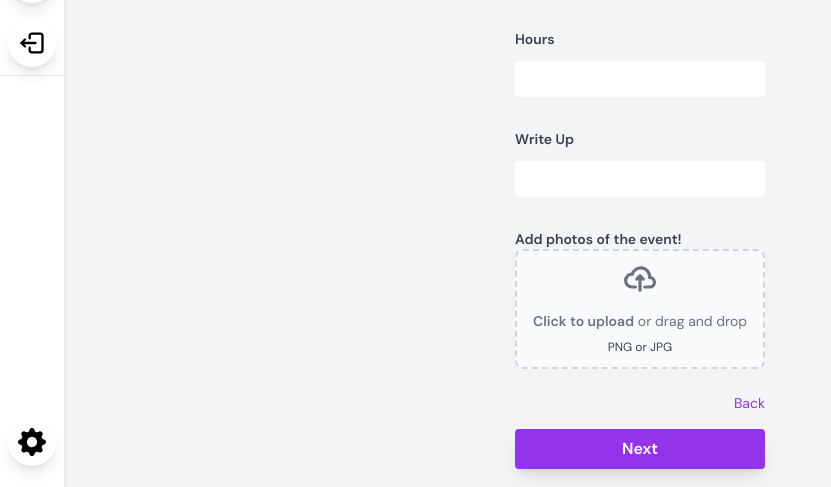
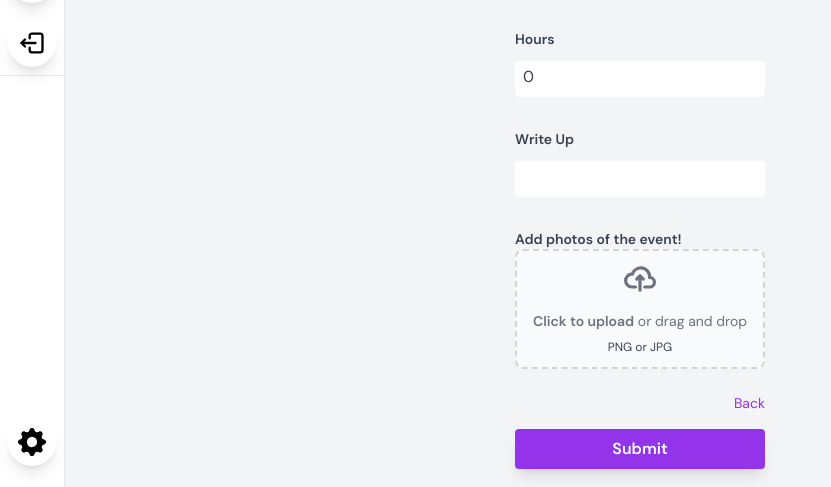
Before and after one commit to phhackforgood/impacttrack, a Next.js app: page /form in a window 1280 px wide. Shown: the part 310-797 px from the top of the page, without its empty margins (0-831 px from the left). Built offline with nearby package versions, Linux system fonts and the light colour scheme.

Commit message:
Fix vercel again

```diff
--- a/src/app/form/page.tsx
+++ b/src/app/form/page.tsx
@@ -11,6 +11,12 @@ function FormPage() {
     const [eventName, setEventName] = React.useState<string>('');
     const [image, setImage] = React.useState<File| null>(null);
     const [error, setError] = React.useState('');
+    const handleFileChange = (event: React.ChangeEvent<HTMLInputElement>) => {
+        const files = event.target.files;
+        if (files && files.length > 0) {
+          setImage(files[0]);
+        }
+      };
 
     const onSubmit = async (event: React.FormEvent<HTMLFormElement>) => {
         event.preventDefault();
@@ -65,7 +71,10 @@ function FormPage() {
 
                 <label className="block font-Dmsans text-gray-700 text-sm font-semibold" >Event</label>
                 <div className="mb-8 pt-3 rounded bg-gray-100">
-                    <select className="pt-3 bg-white rounded w-full text-gray-700 text-sm outline-gray-300 focus:outline-gray-400 transition duration-500 px-2 pb-2">
+                    <select
+                    className="pt-3 bg-white rounded w-full text-gray-700 text-sm outline-gray-300 focus:outline-gray-400 transition duration-500 px-2 pb-2"
+                    value={eventName}
+                    onChange={(e) => setEventName(e.target.value)}>
                         <option value="Ongoing Events">Ongoing Events</option>
                         <option value="Earth Oven">Earth Oven</option>
                         <option value="Wood Upcycling">Wood Upcycling</option>
@@ -75,12 +84,21 @@ function FormPage() {
 
                 <label className="block font-Dmsans text-gray-700 text-sm font-semibold" >Hours</label>
                 <div className="mb-8 pt-3 rounded bg-gray-100">
-                    <input type="integer" className=" pt-1 bg-white rounded w-full font-Dmsans text-gray-700 outline-gray-300 focus:outline-gray-400 transition duration-500 px-2 pb-2"/>
+                    <input
+                        type="integer"
+                        className=" pt-1 bg-white rounded w-full font-Dmsans text-gray-700 outline-gray-300 focus:outline-gray-400 transition duration-500 px-2 pb-2"
+                        value={hours}
+                        onChange={(e) => setHours(Number(e.target.value))}/>
                 </div>
 
                 <label className="flex-grow text-gray-700 text-sm font-semibold font-Dmsans" >Write Up</label>
                 <div className="mb-8 pt-3 rounded bg-gray-100">
-                    <input type="string" className="pt-1 bg-white rounded w-full text-gray-700 outline-gray-300 focus:outline-gray-400 transition duration-500 px-2 pb-2"/>
+                    <input
+                        type="string"
+                        className="pt-1 bg-white rounded w-full text-gray-700 outline-gray-300 focus:outline-gray-400 transition duration-500 px-2 pb-2"
+                        value={text}
+                        onChange={(e) => setText(e.target.value)}/>
+
                 </div>
 
                 <label className="block text-gray-700 text-sm font-semibold font-Dmsans" >Add photos of the event!</label>
@@ -93,7 +111,7 @@ function FormPage() {
                             <p className="mb-2 text-sm font-Dmsans text-gray-500 dark:text-gray-400"><span className="font-semibold">Click to upload</span> or drag and drop</p>
                             <p className="text-xs font-Dmsans text-gray-700 dark:text-gray-400">PNG or JPG </p>
                         </div>
-                        <input id="dropzone-file" type="file" className="hidden" />
+                        <input id="dropzone-file" type="file" className="hidden" onChange={handleFileChange} />
                     </label>
                 </div>
 
@@ -101,7 +119,7 @@ function FormPage() {
                 <div className="flex justify-end">
                     <a href="#" className="text-sm font-Dmsans text-purple-600 hover:text-purple-700 hover:underline pt-6 mb-4">Back</a>
                 </div>
-                <button className="bg-purple-600 hover:bg-purple-700 text-white font-Dmsans font-semibold py-2 rounded shadow-lg hover:shadow-xl transition duration-200" type="submit">Next</button>
+                <button className="bg-purple-600 hover:bg-purple-700 text-white font-Dmsans font-semibold py-2 rounded shadow-lg hover:shadow-xl transition duration-200" type="submit">Submit</button>
             </form>
         </section>
         </div>
```
Also changed, not shown: src/app/statistics/page.tsx (+0 -8 lines).
